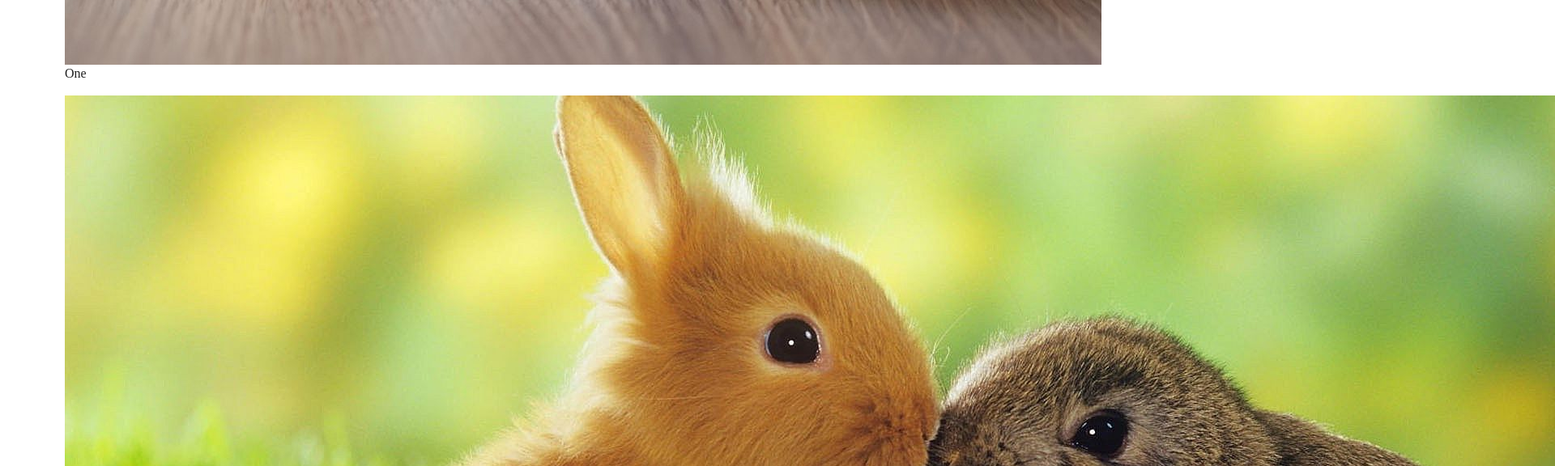
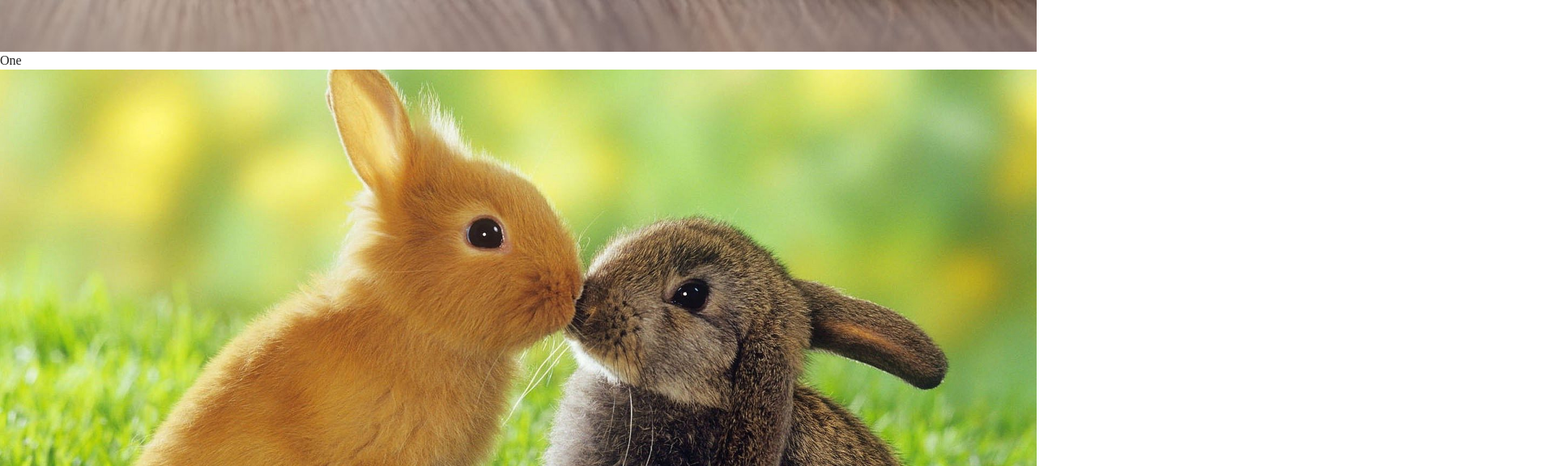
Before and after one commit to mbborromeo/image-gallery-layout, a plain HTML site: page index.html in a window 1280 px wide. Shown: the part 800-1376 px from the top of the page at 81% size, 1920 px wide, since content can reach past the window. Drawn offline with Linux system fonts and the light colour scheme.

Commit message:
edit CSS full width image and remove list figure margin padding

```diff
--- a/css/main.css
+++ b/css/main.css
@@ -98,11 +98,19 @@ textarea {
    Author's custom styles
    ========================================================================== */
 
+#image-list {
+  list-style: none;
+  padding: 0;
+  margin: 0;
+}
 
+#image-list img {
+  width: 100%;
+}
 
-
-
-
+#image-list figure {
+  margin: 0;
+}
 
 
 
--- a/index.html
+++ b/index.html
@@ -23,7 +23,7 @@
   <![endif]-->
 
   <!-- Add your site or application content here -->
-  <ul>
+  <ul id="image-list">
     <li>
       <figure>
         <img src="img/1.jpg" />
```
